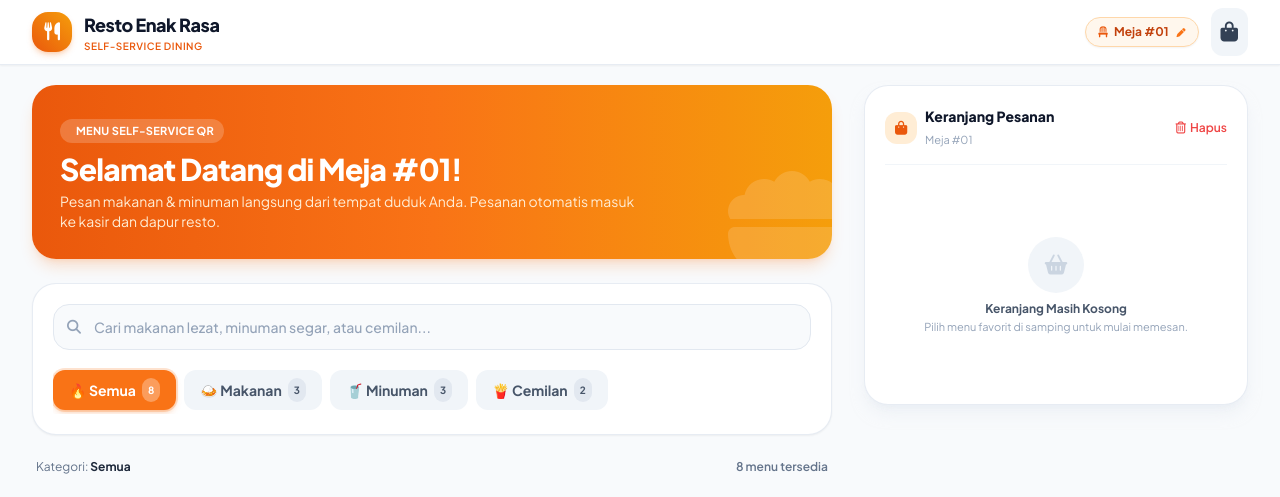
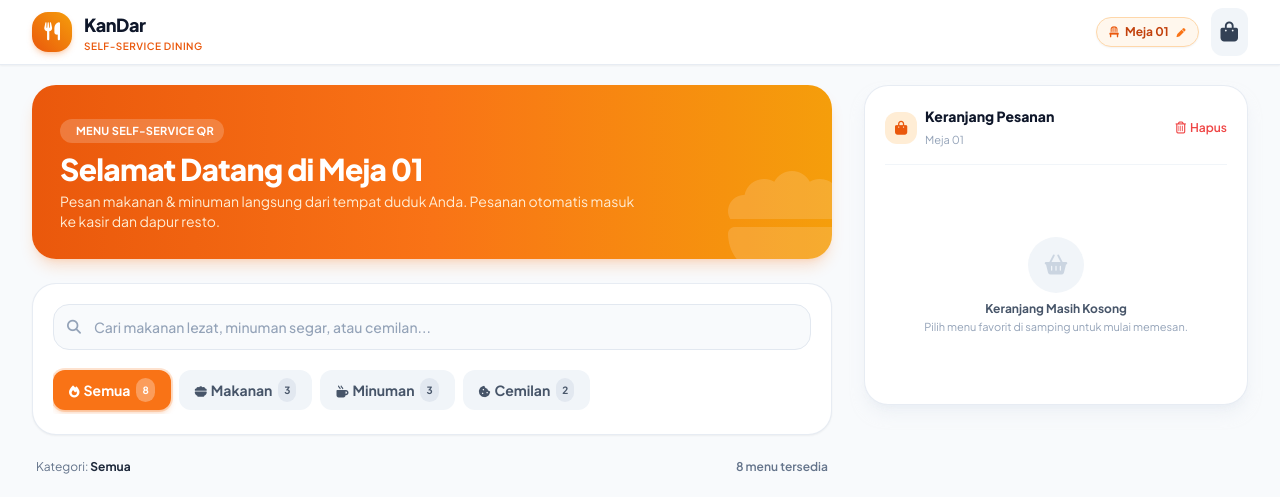
Before and after one commit to sevahardian/5_manusia_unik, a PHP site: page /pembeli/index.php in a window 1280 px wide. Shown: the top 497 px of the page. Run offline with PHP 8.4, Linux system fonts and the light colour scheme; data comes from the database, SQL or seed files in the repository; some libraries are stand-ins or nearby versions.

Commit message:
update ku

```diff
--- a/CONTOH PEMBELI/pembeli/cart.php
+++ b/CONTOH PEMBELI/pembeli/cart.php
@@ -20,7 +20,7 @@ $meja = $_SESSION['meja'] ?? $_SESSION['nomor_meja'] ?? '01';
 <head>
     <meta charset="UTF-8">
     <meta name="viewport" content="width=device-width, initial-scale=1.0, maximum-scale=1.0, user-scalable=no">
-    <title>Keranjang Pesanan - Meja #<?= htmlspecialchars($meja) ?> | Resto Enak Rasa</title>
+    <title>Keranjang Pesanan - Meja #<?= htmlspecialchars($meja) ?> | KanDar</title>
 
     <!-- Tailwind CSS CDN -->
     <script src="https://cdn.tailwindcss.com"></script>
--- a/admin/index.php
+++ b/admin/index.php
@@ -52,7 +52,7 @@ $top_menus = $pdo->query("
 <head>
     <meta charset="UTF-8">
     <meta name="viewport" content="width=device-width, initial-scale=1.0">
-    <title>Dashboard Admin - Resto Enak Rasa</title>
+    <title>Dashboard Admin - KanDar</title>
     <script src="https://cdn.tailwindcss.com"></script>
     <link rel="stylesheet" href="https://cdnjs.cloudflare.com/ajax/libs/font-awesome/6.4.0/css/all.min.css">
     <link href="https://fonts.googleapis.com/css2?family=Plus+Jakarta+Sans:wght@400;500;600;700;800&display=swap" rel="stylesheet">
@@ -72,7 +72,7 @@ $top_menus = $pdo->query("
                     <i class="fa-solid fa-utensils"></i>
                 </div>
                 <div>
-                    <span class="font-extrabold text-slate-900 text-base sm:text-lg tracking-tight block leading-tight">Resto Enak Rasa</span>
+                    <span class="font-extrabold text-slate-900 text-base sm:text-lg tracking-tight block leading-tight">KanDar</span>
                     <span class="text-[9px] sm:text-[10px] text-orange-600 font-semibold tracking-wider uppercase block">Admin Backoffice</span>
                 </div>
             </a>
@@ -381,7 +381,7 @@ $top_menus = $pdo->query("
     <!-- Footer Cerah & Bersih (Bukan Gelap) -->
     <footer class="bg-white text-slate-500 mt-auto pt-6 pb-6 border-t border-slate-200">
         <div class="max-w-6xl mx-auto px-4 sm:px-6 flex flex-col sm:flex-row items-center justify-between text-[11px] text-slate-500 gap-2 text-center sm:text-left">
-            <span>&copy; <?= date('Y') ?> Resto Enak Rasa. All rights reserved.</span>
+            <span>&copy; <?= date('Y') ?> KanDar. All rights reserved.</span>
             <span class="font-semibold text-orange-600">Panel Khusus Administrator Resto</span>
         </div>
     </footer>
--- a/admin/login.php
+++ b/admin/login.php
@@ -47,7 +47,7 @@ if ($_SERVER['REQUEST_METHOD'] === 'POST') {
 <head>
     <meta charset="UTF-8">
     <meta name="viewport" content="width=device-width, initial-scale=1.0">
-    <title>Login Petugas - Resto Enak Rasa</title>
+    <title>Login Petugas - KanDar</title>
     <script src="https://cdn.tailwindcss.com"></script>
     <link rel="stylesheet" href="https://cdnjs.cloudflare.com/ajax/libs/font-awesome/6.4.0/css/all.min.css">
     <link href="https://fonts.googleapis.com/css2?family=Plus+Jakarta+Sans:wght@400;500;600;700;800&display=swap" rel="stylesheet">
@@ -64,7 +64,7 @@ if ($_SERVER['REQUEST_METHOD'] === 'POST') {
             <div class="w-14 h-14 rounded-2xl bg-gradient-to-tr from-orange-600 to-amber-500 text-white flex items-center justify-center mx-auto mb-3 text-2xl shadow-md shadow-orange-500/20">
                 <i class="fa-solid fa-utensils"></i>
             </div>
-            <h2 class="font-black text-2xl text-slate-900">Resto Enak Rasa</h2>
+            <h2 class="font-black text-2xl text-slate-900">KanDar</h2>
             <span class="text-[11px] text-orange-600 font-semibold tracking-wider uppercase block mt-0.5">Portal Masuk Petugas</span>
             <p class="text-xs text-slate-500 mt-1">Akses khusus kasir dan staf resto</p>
         </div>
--- a/admin/menu.php
+++ b/admin/menu.php
@@ -119,7 +119,7 @@ $menus = $pdo->query("SELECT * FROM menus ORDER BY id DESC")->fetchAll();
 <head>
     <meta charset="UTF-8">
     <meta name="viewport" content="width=device-width, initial-scale=1.0">
-    <title>Kelola Menu - Resto Enak Rasa</title>
+    <title>Kelola Menu - KanDar</title>
     <script src="https://cdn.tailwindcss.com"></script>
     <link rel="stylesheet" href="https://cdnjs.cloudflare.com/ajax/libs/font-awesome/6.4.0/css/all.min.css">
     <link href="https://fonts.googleapis.com/css2?family=Plus+Jakarta+Sans:wght@400;500;600;700;800&display=swap" rel="stylesheet">
@@ -139,7 +139,7 @@ $menus = $pdo->query("SELECT * FROM menus ORDER BY id DESC")->fetchAll();
                     <i class="fa-solid fa-utensils"></i>
                 </div>
                 <div>
-                    <span class="font-extrabold text-slate-900 text-base sm:text-lg tracking-tight block leading-tight">Resto Enak Rasa</span>
+                    <span class="font-extrabold text-slate-900 text-base sm:text-lg tracking-tight block leading-tight">KanDar</span>
                     <span class="text-[9px] sm:text-[10px] text-orange-600 font-semibold tracking-wider uppercase block">Admin Backoffice</span>
                 </div>
             </a>
@@ -384,7 +384,7 @@ $menus = $pdo->query("SELECT * FROM menus ORDER BY id DESC")->fetchAll();
     <!-- Footer Cerah & Bersih (Bukan Gelap) -->
     <footer class="bg-white text-slate-500 mt-auto pt-6 pb-6 border-t border-slate-200">
         <div class="max-w-6xl mx-auto px-4 sm:px-6 flex flex-col sm:flex-row items-center justify-between text-[11px] text-slate-500 gap-2 text-center sm:text-left">
-            <span>&copy; <?= date('Y') ?> Resto Enak Rasa. All rights reserved.</span>
+            <span>&copy; <?= date('Y') ?> KanDar. All rights reserved.</span>
             <span class="font-semibold text-orange-600">Panel Khusus Administrator Resto</span>
         </div>
     </footer>
--- a/components/scanner_modal.php
+++ b/components/scanner_modal.php
@@ -113,7 +113,7 @@
 
         <!-- Footer Modal -->
         <div class="bg-slate-50 px-5 py-3 border-t border-slate-200 flex items-center justify-between text-xs text-slate-500">
-            <span>Sistem POS Resto Enak Rasa</span>
+            <span>Sistem POS KanDar</span>
             <button type="button" onclick="closeScannerModal()" class="px-3.5 py-1.5 bg-slate-200 hover:bg-slate-300 text-slate-700 font-bold rounded-lg transition">
                 Tutup Scanner
             </button>
@@ -270,7 +270,7 @@
                 currentScannedOrder = json.data;
                 orderWasValidated = true;
                 displayScannedOrder(json.data, true);
-                showScannerAlert('✅ Berhasil divalidasi otomatis! Pesanan sudah LUNAS & langsung diteruskan ke dapur.', 'success');
+                showScannerAlert('Berhasil divalidasi otomatis! Pesanan sudah LUNAS & langsung diteruskan ke dapur.', 'success');
 
                 // Trigger update realtime pada kasir/admin
                 if (typeof fetchOrders === 'function') {
--- a/config/koneksi.php
+++ b/config/koneksi.php
@@ -18,7 +18,7 @@ try {
 } catch (PDOException $e) {
     // Tampilkan pesan jika database belum dibuat / koneksi gagal
     die("<div style='font-family: sans-serif; padding: 20px; background: #fee2e2; color: #991b1b; border-radius: 8px;'>
-            <h3>⚠️ Gagal Terhubung ke Database!</h3>
+            <h3>[PERINGATAN] Gagal Terhubung ke Database!</h3>
             <p>Pastikan MySQL (XAMPP/Laragon) sudah menyala dan database <b>`{$db_name}`</b> sudah di-import dari file <code>database/database.sql</code>.</p>
             <small>Pesan Error: " . htmlspecialchars($e->getMessage()) . "</small>
          </div>");
--- a/kasir/cetak_struk.php
+++ b/kasir/cetak_struk.php
@@ -34,6 +34,7 @@ $items = $stmt_items->fetchAll();
     <meta charset="UTF-8">
     <meta name="viewport" content="width=device-width, initial-scale=1.0">
     <title>Struk #<?= htmlspecialchars($order['kode_pesanan']) ?></title>
+    <link rel="stylesheet" href="https://cdnjs.cloudflare.com/ajax/libs/font-awesome/6.4.0/css/all.min.css">
     <style>
         * {
             box-sizing: border-box;
@@ -107,14 +108,14 @@ $items = $stmt_items->fetchAll();
 <body>
 
     <div class="no-print">
-        <button class="btn-print" onclick="window.print()">🖨️ Cetak Struk Sekarang</button>
+        <button class="btn-print" onclick="window.print()"><i class="fa-solid fa-print"></i> Cetak Struk Sekarang</button>
         <button class="btn-print" style="background:#4b5563;" onclick="window.close()">Tutup</button>
     </div>
 
     <div class="struk-card">
         <!-- Header Struk -->
         <div class="text-center">
-            <h2 style="margin: 0; font-size: 16px;">RESTO ENAK RASA</h2>
+            <h2 style="margin: 0; font-size: 16px;">KanDar</h2>
             <p style="margin: 2px 0; font-size: 11px;">Jl. Hackathon Inovasi No. 123</p>
             <p style="margin: 2px 0; font-size: 11px;">Telp: 0812-3456-7890</p>
         </div>
--- a/kasir/index.php
+++ b/kasir/index.php
@@ -32,7 +32,7 @@ $stat_omzet    = $pdo->query("SELECT SUM(total_harga) FROM orders WHERE status_p
 <head>
     <meta charset="UTF-8">
     <meta name="viewport" content="width=device-width, initial-scale=1.0, maximum-scale=1.0, user-scalable=no">
-    <title>Layar Kasir & Dapur - Resto Enak Rasa</title>
+    <title>Layar Kasir & Dapur - KanDar</title>
 
     <!-- Tailwind CSS CDN -->
     <script src="https://cdn.tailwindcss.com"></script>
@@ -81,7 +81,7 @@ $stat_omzet    = $pdo->query("SELECT SUM(total_harga) FROM orders WHERE status_p
                     <i class="fa-solid fa-cash-register"></i>
                 </div>
                 <div>
-                    <span class="font-extrabold text-slate-900 text-base sm:text-lg tracking-tight block leading-tight">Resto Enak Rasa</span>
+                    <span class="font-extrabold text-slate-900 text-base sm:text-lg tracking-tight block leading-tight">KanDar</span>
                     <div class="flex items-center space-x-1.5">
                         <span class="w-2 h-2 rounded-full bg-emerald-500 animate-pulse"></span>
                         <span class="text-[10px] text-brand-600 font-bold uppercase tracking-wider block">Layar Kasir & Dapur</span>
@@ -414,7 +414,7 @@ $stat_omzet    = $pdo->query("SELECT SUM(total_harga) FROM orders WHERE status_p
     <!-- Footer Kasir Cerah & Bersih (Bukan Gelap) -->
     <footer class="bg-white text-slate-500 mt-auto pt-6 pb-6 border-t border-slate-200">
         <div class="max-w-7xl mx-auto px-4 sm:px-6 lg:px-8 flex flex-col sm:flex-row items-center justify-between text-[11px] text-slate-500 gap-2 text-center sm:text-left">
-            <span>&copy; <?= date('Y') ?> Resto Enak Rasa. All rights reserved.</span>
+            <span>&copy; <?= date('Y') ?> KanDar. All rights reserved.</span>
             <span class="font-semibold text-brand-600">Panel Kasir & Dapur Layar Sentuh / Desktop</span>
         </div>
     </footer>
--- a/pembeli/cart.php
+++ b/pembeli/cart.php
@@ -20,7 +20,7 @@ $meja = $_SESSION['meja'] ?? $_SESSION['nomor_meja'] ?? '01';
 <head>
     <meta charset="UTF-8">
     <meta name="viewport" content="width=device-width, initial-scale=1.0, maximum-scale=1.0, user-scalable=no">
-    <title>Keranjang Pesanan - Meja #<?= htmlspecialchars($meja) ?> | Resto Enak Rasa</title>
+    <title>Keranjang Pesanan - Meja #<?= htmlspecialchars($meja) ?> | KanDar</title>
 
     <!-- Tailwind CSS CDN -->
     <script src="https://cdn.tailwindcss.com"></script>
--- a/pembeli/index.php
+++ b/pembeli/index.php
@@ -41,7 +41,7 @@ foreach ($semua_menu as $m) {
 <head>
     <meta charset="UTF-8">
     <meta name="viewport" content="width=device-width, initial-scale=1.0, maximum-scale=1.0, user-scalable=no">
-    <title>Menu Restoran - Meja #<?= htmlspecialchars($meja) ?> | Resto Enak Rasa</title>
+    <title>Menu Restoran - Meja <?= htmlspecialchars($meja) ?> | KanDar</title>
 
     <!-- Tailwind CSS CDN -->
     <script src="https://cdn.tailwindcss.com"></script>
@@ -92,7 +92,7 @@ foreach ($semua_menu as $m) {
                             <i class="fa-solid fa-utensils"></i>
                         </div>
                         <div>
-                            <span class="font-extrabold text-slate-900 text-base sm:text-lg tracking-tight block leading-tight">Resto Enak Rasa</span>
+                            <span class="font-extrabold text-slate-900 text-base sm:text-lg tracking-tight block leading-tight">KanDar</span>
                             <span class="text-[10px] text-brand-600 font-semibold tracking-wider uppercase block">Self-Service Dining</span>
                         </div>
                     </a>
@@ -106,7 +106,7 @@ foreach ($semua_menu as $m) {
                             class="inline-flex items-center gap-1.5 px-3 py-1.5 rounded-full bg-brand-50 hover:bg-brand-100 text-brand-700 text-xs font-bold border border-brand-200 transition active:scale-95 shadow-sm"
                             title="Klik untuk ubah nomor meja">
                         <i class="fa-solid fa-chair text-[11px] text-brand-600"></i>
-                        <span>Meja #<span id="label-table-no"><?= htmlspecialchars($meja) ?></span></span>
+                        <span>Meja <span id="label-table-no"><?= htmlspecialchars($meja) ?></span></span>
                         <i class="fa-solid fa-pen text-[9px] text-brand-500 ml-0.5"></i>
                     </button>
 
@@ -141,7 +141,7 @@ foreach ($semua_menu as $m) {
                             <i class="fa-solid fa-sparkles text-amber-200"></i> Menu Self-Service QR
                         </div>
                         <h1 class="text-xl sm:text-2xl md:text-3xl font-black tracking-tight leading-tight">
-                            Selamat Datang di Meja #<?= htmlspecialchars($meja) ?>!
+                            Selamat Datang di Meja <?= htmlspecialchars($meja) ?>
                         </h1>
                         <p class="text-xs sm:text-sm text-brand-100 mt-1 leading-relaxed">
                             Pesan makanan & minuman langsung dari tempat duduk Anda. Pesanan otomatis masuk ke kasir dan dapur resto.
@@ -177,7 +177,7 @@ foreach ($semua_menu as $m) {
                         <button onclick="setCategoryFilter('semua')"
                                 id="tab-semua"
                                 class="category-tab px-4 py-2 rounded-xl text-xs sm:text-sm font-bold whitespace-nowrap transition-all flex items-center gap-1.5 <?= $kategori_aktif === 'semua' ? 'bg-brand-500 text-white shadow-md shadow-brand-500/25 ring-2 ring-brand-500/20' : 'bg-slate-100 text-slate-600 hover:bg-slate-200' ?>">
-                            <span>🔥 Semua</span>
+                            <span><i class="fa-solid fa-fire text-xs mr-1"></i>Semua</span>
                             <span class="text-[10px] py-0.5 px-1.5 rounded-full <?= $kategori_aktif === 'semua' ? 'bg-white/30 text-white' : 'bg-slate-200 text-slate-600' ?>">
                                 <?= $count_kategori['semua'] ?>
                             </span>
@@ -186,7 +186,7 @@ foreach ($semua_menu as $m) {
                         <button onclick="setCategoryFilter('makanan')"
                                 id="tab-makanan"
                                 class="category-tab px-4 py-2 rounded-xl text-xs sm:text-sm font-bold whitespace-nowrap transition-all flex items-center gap-1.5 <?= $kategori_aktif === 'makanan' ? 'bg-brand-500 text-white shadow-md shadow-brand-500/25 ring-2 ring-brand-500/20' : 'bg-slate-100 text-slate-600 hover:bg-slate-200' ?>">
-                            <span>🍛 Makanan</span>
+                            <span><i class="fa-solid fa-bowl-food text-xs mr-1"></i>Makanan</span>
                             <span class="text-[10px] py-0.5 px-1.5 rounded-full <?= $kategori_aktif === 'makanan' ? 'bg-white/30 text-white' : 'bg-slate-200 text-slate-600' ?>">
                                 <?= $count_kategori['makanan'] ?>
                             </span>
@@ -195,7 +195,7 @@ foreach ($semua_menu as $m) {
                         <button onclick="setCategoryFilter('minuman')"
                                 id="tab-minuman"
                                 class="category-tab px-4 py-2 rounded-xl text-xs sm:text-sm font-bold whitespace-nowrap transition-all flex items-center gap-1.5 <?= $kategori_aktif === 'minuman' ? 'bg-brand-500 text-white shadow-md shadow-brand-500/25 ring-2 ring-brand-500/20' : 'bg-slate-100 text-slate-600 hover:bg-slate-200' ?>">
-                            <span>🥤 Minuman</span>
+                            <span><i class="fa-solid fa-mug-hot text-xs mr-1"></i>Minuman</span>
                             <span class="text-[10px] py-0.5 px-1.5 rounded-full <?= $kategori_aktif === 'minuman' ? 'bg-white/30 text-white' : 'bg-slate-200 text-slate-600' ?>">
                                 <?= $count_kategori['minuman'] ?>
                             </span>
@@ -204,7 +204,7 @@ foreach ($semua_menu as $m) {
                         <button onclick="setCategoryFilter('snack')"
                                 id="tab-snack"
                                 class="category-tab px-4 py-2 rounded-xl text-xs sm:text-sm font-bold whitespace-nowrap transition-all flex items-center gap-1.5 <?= $kategori_aktif === 'snack' ? 'bg-brand-500 text-white shadow-md shadow-brand-500/25 ring-2 ring-brand-500/20' : 'bg-slate-100 text-slate-600 hover:bg-slate-200' ?>">
-                            <span>🍟 Cemilan</span>
+                            <span><i class="fa-solid fa-cookie-bite text-xs mr-1"></i>Cemilan</span>
                             <span class="text-[10px] py-0.5 px-1.5 rounded-full <?= $kategori_aktif === 'snack' ? 'bg-white/30 text-white' : 'bg-slate-200 text-slate-600' ?>">
                                 <?= $count_kategori['snack'] ?>
                             </span>
@@ -276,7 +276,7 @@ foreach ($semua_menu as $m) {
                                             <?= htmlspecialchars($m['nama_menu']) ?>
                                         </h3>
                                         <p class="text-xs text-slate-500 mt-1 line-clamp-2 leading-relaxed">
-                                            <?= htmlspecialchars($m['deskripsi'] ?: 'Menu lezat pilihan resep istimewa Resto Enak Rasa.') ?>
+                                            <?= htmlspecialchars($m['deskripsi'] ?: 'Menu lezat pilihan resep istimewa KanDar.') ?>
                                         </p>
                                     </div>
 
@@ -338,7 +338,7 @@ foreach ($semua_menu as $m) {
                             </div>
                             <div>
                                 <h2 class="font-extrabold text-sm text-slate-900">Keranjang Pesanan</h2>
-                                <span class="text-[11px] text-slate-400">Meja #<span class="desktop-table-label"><?= htmlspecialchars($meja) ?></span></span>
+                                <span class="text-[11px] text-slate-400">Meja <span class="desktop-table-label"><?= htmlspecialchars($meja) ?></span></span>
                             </div>
                         </div>
                         <button onclick="clearCartConfirm()" class="text-xs text-red-500 hover:text-red-700 font-semibold" title="Kosongkan Keranjang">
@@ -400,7 +400,7 @@ foreach ($semua_menu as $m) {
                     <span id="floating-count">0</span>
                 </div>
                 <div>
-                    <div class="text-[11px] text-slate-500 font-bold">Total Pesanan Meja #<?= htmlspecialchars($meja) ?>:</div>
+                    <div class="text-[11px] text-slate-500 font-bold">Total Pesanan Meja <?= htmlspecialchars($meja) ?>:</div>
                     <div id="floating-total" class="font-black text-base text-orange-600">Rp 0</div>
                 </div>
             </div>
```
Also changed, not shown: CONTOH PEMBELI/pembeli/index.php (+7 -7 lines), CONTOH PEMBELI/pembeli/status.php (+5 -5 lines), index.php (+4 -4 lines), pembeli/status.php (+5 -5 lines).
